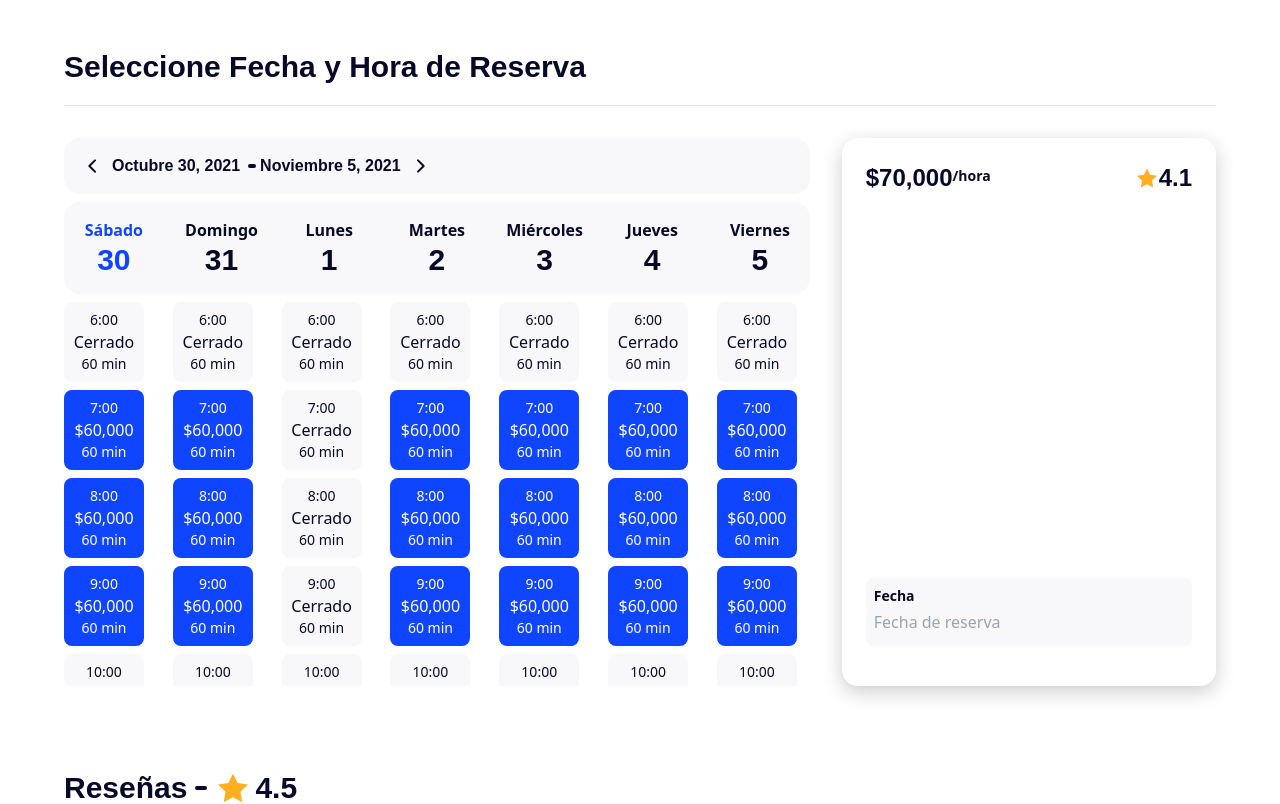
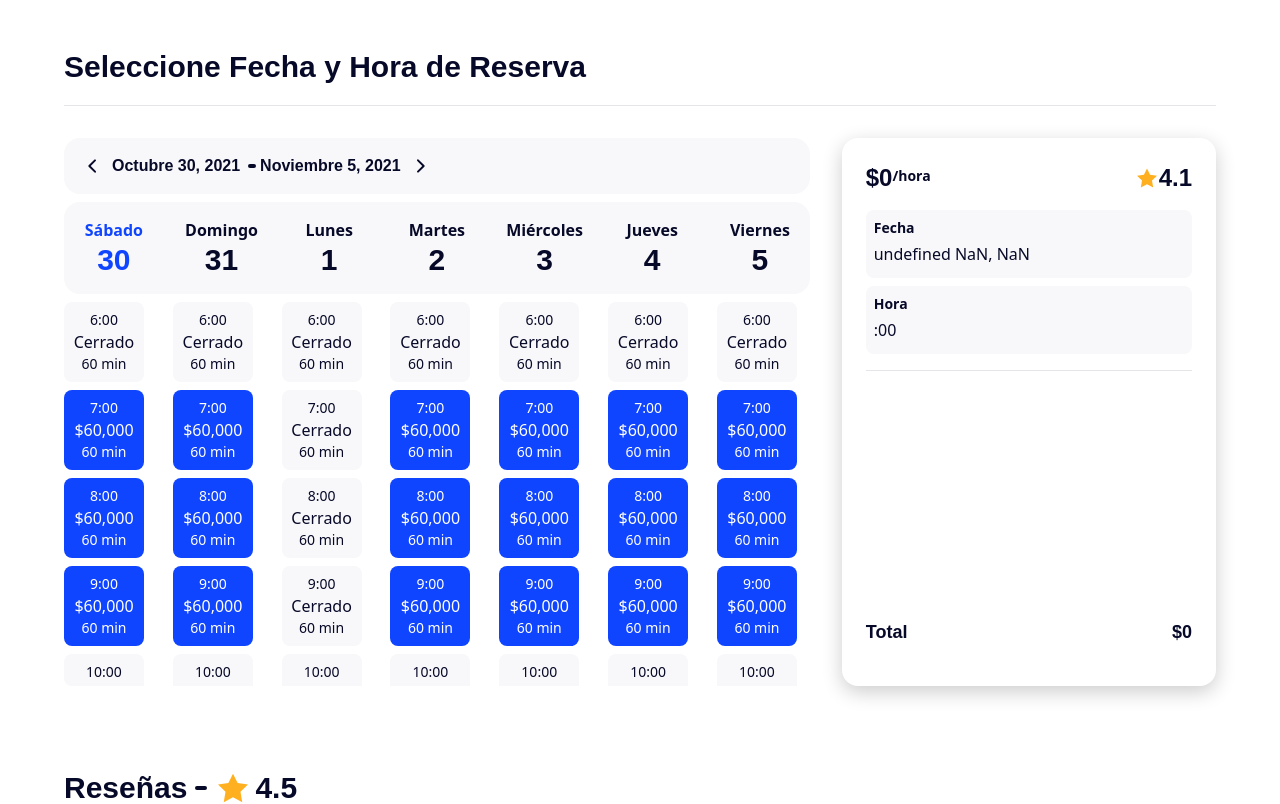
Before and after one commit to ProyectW/arenation, a React (Create React App) app: page /arenas/selected in a window 1280 px wide. Shown: the part 900-1704 px from the top of the page. Built offline with nearby package versions, Linux system fonts and the light colour scheme.

Commit message:
Agregado funcion de onClick para items de l calendario disponibles para reserva

```diff
--- a/src/components/Schedule/SelectedArenaSchedule.js
+++ b/src/components/Schedule/SelectedArenaSchedule.js
@@ -3,10 +3,18 @@ import { MonthDayYear, getDayOfWeek } from "../../utils/Fecha";
 import useDateSwiper from "../../utils/CustomHooks/useDateSwiper";
 import { ReactComponent as IconStar } from "../../assets/img/iconStar.svg";
 import { Input } from "../../components/Controls/Input";
+import { useState } from "react";
 export default function SelectedArenaSchedule(props) {
     const { rangeDate, moveAWeekToPast, moveAWeekToFuture } = useDateSwiper(
         new Date()
     );
+    const [selectedTime, setSelectedTime] = useState({
+        date: "",
+        time: "",
+        price: "",
+    });
+    const handleClickTimeItem = (date, time, price) =>
+        setSelectedTime({ date: date, time: time, price: price });
     return (
         <div className="flex flex-col w-full px-8 py-8 sm:px-16  text-secondary-dark">
             <div className="border-b border-secondary-dark border-opacity-10 py-5 mb-8">
@@ -27,13 +35,19 @@ export default function SelectedArenaSchedule(props) {
                             rangeDate={rangeDate}
                             scheduleData={props.schedule}
                             pricesData={props.prices}
+                            handleTimeItemClick={handleClickTimeItem}
                         />
                     </div>
                 </div>
-                <div className="w-full flex flex-col lg:w-1/3 shadow-DropDown md:ml-8 p-6 rounded-2xl justify-between">
+                <div className="w-full flex flex-col lg:w-1/3 shadow-DropDown  mt-8 md:mt-0 md:ml-8 p-6 rounded-2xl justify-between">
+                    <div>
                         <div className="flex justify-between items-center">
                             <div className="flex items-start">
-                            <h3>{`$${"70,000"}`}</h3>
+                                <h3>
+                                    {`$${Intl.NumberFormat("en-US").format(
+                                        selectedTime.price
+                                    )}`}
+                                </h3>
                                 <span className="text-sm font-semibold pt-1">
                                     /hora
                                 </span>
@@ -43,13 +57,35 @@ export default function SelectedArenaSchedule(props) {
                                 <h3>{`${4.1}`}</h3>
                             </div>
                         </div>
-                    <div className="flex flex-col py-4">
+                        <div className="flex flex-col py-4 border-b border-secondary-dark border-opacity-10">
                             <Input
+                                type="text"
                                 color="secondary-light"
                                 label="Fecha"
                                 placeholder="Fecha de reserva"
+                                value={MonthDayYear(selectedTime.date)}
                                 readOnly
                             />
+                            <Input
+                                type="text"
+                                className="mt-2"
+                                color="secondary-light"
+                                label="Hora"
+                                placeholder="Hora de reserva"
+                                value={
+                                    toString(selectedTime.time).length > 1
+                                        ? `${selectedTime.time}:00`
+                                        : `0${selectedTime.time}:00`
+                                }
+                                readOnly
+                            />
+                        </div>
+                    </div>
+                    <div className="flex justify-between py-4">
+                        <h5>Total</h5>
+                        <h5>{`$${Intl.NumberFormat("en-US").format(
+                            selectedTime.price
+                        )}`}</h5>
                     </div>
                 </div>
             </div>
@@ -125,6 +161,8 @@ function ScheduleTimeContainer(props) {
                                 }
                                 dayOfWeek={date.getDay()} //En la UI el primer dia es Lunes (pos 0)
                                 pricesData={props.pricesData}
+                                handleClick={props.handleTimeItemClick}
+                                date={date}
                             />
                         )
                     )}
@@ -141,8 +179,19 @@ function TimeCard(props) {
     ) {
         return (
             <div
-                className="text-center bg-primary-500 text-white p-2 w-20 rounded-lg"
+                className="text-center bg-primary-500 text-white p-2 w-20 rounded-lg cursor-pointer"
                 key={props.key}
+                onClick={() =>
+                    props.handleClick(
+                        props.date,
+                        props.timeElement,
+                        getPrice(
+                            props.pricesData,
+                            props.dayOfWeek,
+                            props.timeElement
+                        )
+                    )
+                }
             >
                 <p className="text-sm">
                     {toString(props.timeElement).length > 1
```
Also changed, not shown: 1 other file (tests, documents, lock files or other folders). Lines whose indentation alone changed are shown as unchanged.
